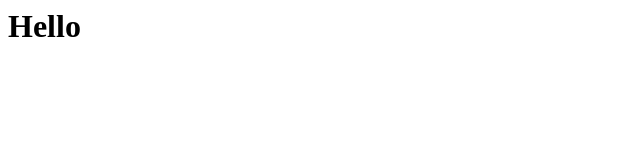
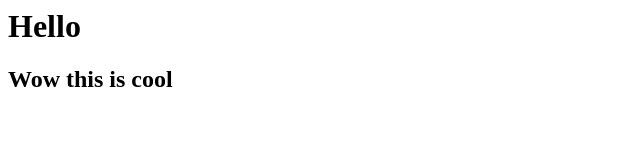
Before and after one commit to steveoneil/gitdemo, a plain HTML site: page index.html in a window 1280 px wide. Shown: the whole page, without its empty margins (0-640 px from the left). Drawn offline with Linux system fonts and the light colour scheme.

Commit message:
Cool update

```diff
--- a/index.html
+++ b/index.html
@@ -1 +1,2 @@
 <h1>    Hello </h1>
+<h2>  Wow this is cool <h2>
```
